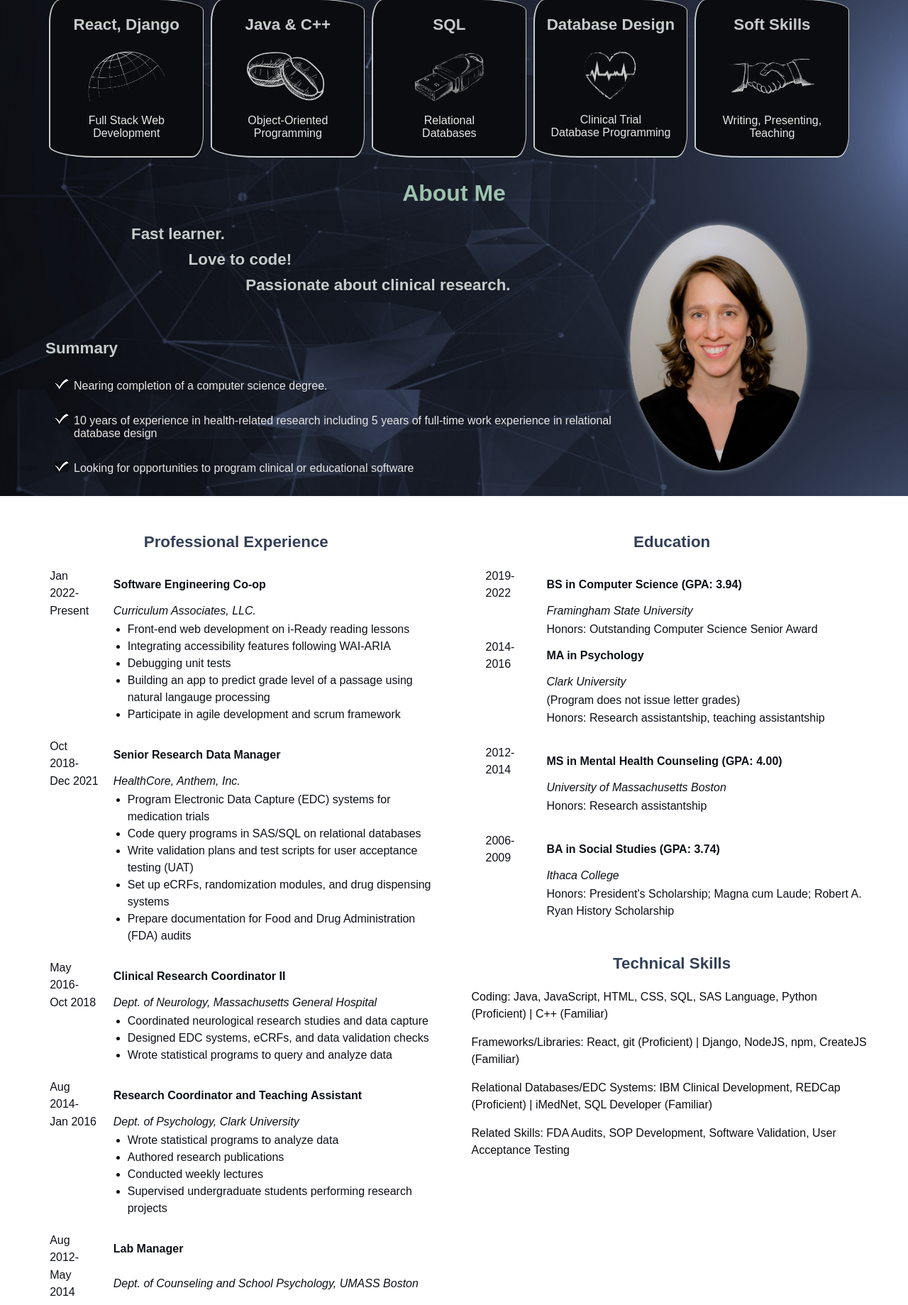
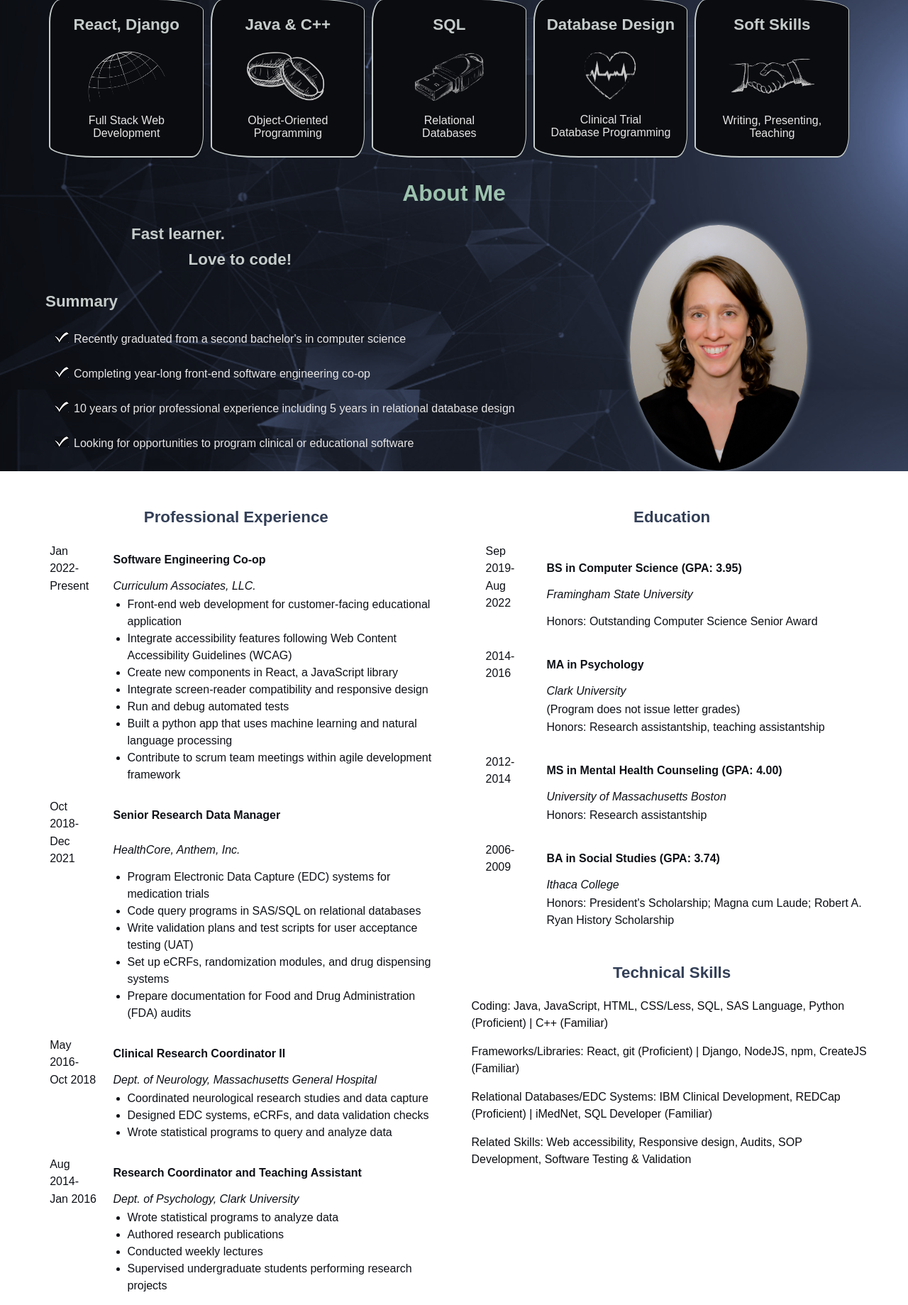
Before and after one commit to KaySRubio/digitalportfolio, a PHP site: page / in a window 1280 px wide. Shown: the part 167-2006 px from the top of the page at 71% size. Run offline with PHP 8.4, Linux system fonts and the light colour scheme.

Commit message:
Updating resume

```diff
--- a/css/style.css
+++ b/css/style.css
@@ -93,6 +93,7 @@ td, tr {
 	padding: 0px;
 	margin: 0px;
 	border-collapse: collapse;
+	/* border: 2px solid green; */
 }
 
 .center {
--- a/home.html
+++ b/home.html
@@ -104,13 +104,14 @@
           <div class="about_blurb_col2">
             <h3 id="l1">Fast learner.</h3>
             <h3 id="l2">Love to code!</h3>
-            <h3 id="l3">Passionate about clinical research.</h3>
+            <!--h3 id="l3">Passionate about clinical research.</h3-->
           </div>
           <div class="about_blurb_col3">
             <h3 class="hide_on_iphone">Summary</h3>
             <ul>
-              <li>Nearing completion of a computer science degree.</li>
-              <li>10 years of experience in health-related research including 5 years of full-time work experience in relational database design</li>
+              <li>Recently graduated from a second bachelor's in computer science</li>
+              <li>Completing year-long front-end software engineering co-op</li>
+              <li>10 years of prior professional experience including 5 years in relational database design</li>
               <li>Looking for opportunities to program clinical or educational software</li>
             </ul>
           </div>
@@ -134,11 +135,13 @@
             <tr>
               <td class="hide_on_iphone"></td><td>
                 <ul>
-                  <li>Front-end web development on i-Ready reading lessons</li>
-                  <li>Integrating accessibility features following WAI-ARIA</li>
-                  <li>Debugging unit tests</li>
-                  <li>Building an app to predict grade level of a passage using natural langauge processing</li>
-                  <li>Participate in agile development and scrum framework</li>
+                  <li>Front-end web development for customer-facing educational application</li>
+                  <li>Integrate accessibility features following Web Content Accessibility Guidelines (WCAG)</li>
+                  <li>Create new components in React, a JavaScript library</li>
+                  <li>Integrate screen-reader compatibility and responsive design</li>
+                  <li>Run and debug automated tests</li>
+                  <li>Built a python app that uses machine learning and natural language processing</li>
+                  <li>Contribute to scrum team meetings within agile development framework</li>
                 </ul>
               </td>
             </tr>
@@ -281,17 +284,17 @@
           <h3>Education</h3>
           <table>
             <tr>
-              <td class="thin_col, hide_on_iphone">2019-2022</td><td><b>BS in Computer Science (GPA: 3.94)</b></td>
+              <td class="thin_col, hide_on_iphone">Sep 2019-</td><td><b></br>BS in Computer Science (GPA: 3.95)</td>
             </tr><tr>
-              <td class="thin_col, hide_on_iphone"></td><td><i>Framingham State University</i></td>
+              <td class="thin_col, hide_on_iphone">Aug 2022</td><td><i>Framingham State University</i></td>
             </tr>
             <tr>
-              <td class="hide_on_iphone"></td><td class="show_on_phone">2019 - 2022</td>
+              <td class="hide_on_iphone"></td><td class="show_on_phone">Sep 2019 - Aug 2022</td>
             </tr>
             <tr>
               <td class="hide_on_iphone"></td><td>Honors: Outstanding Computer Science Senior Award</td>
             </tr><tr>
-              <td class="thin_col, hide_on_iphone">2014-2016</td><td><b>MA in Psychology</b></td>
+              <td class="thin_col, hide_on_iphone"></br>2014-2016</td><td><b></br>MA in Psychology</b></td>
             </tr><tr>
               <td class="thin_col, hide_on_iphone"></td><td><i>Clark University</i></td>
             </tr>
@@ -325,10 +328,10 @@
             </tr>
           </table>
           <h3><br class="hide_on_iphone">Technical Skills</h3>
-          <p>Coding: Java, JavaScript, HTML, CSS, SQL, SAS Language, Python (Proficient) | C++ (Familiar)</p>
+          <p>Coding: Java, JavaScript, HTML, CSS/Less, SQL, SAS Language, Python (Proficient) | C++ (Familiar)</p>
           <p>Frameworks/Libraries: React, git (Proficient) | Django, NodeJS, npm, CreateJS (Familiar) </p>
           <p>Relational Databases/EDC Systems: IBM Clinical Development, REDCap (Proficient) | iMedNet, SQL Developer (Familiar)</p>
-          <p>Related Skills: FDA Audits, SOP Development, Software Validation, User Acceptance Testing</p>
+          <p>Related Skills: Web accessibility, Responsive design, Audits, SOP Development, Software Testing & Validation</p>
 
         </div>
       </div>
```
